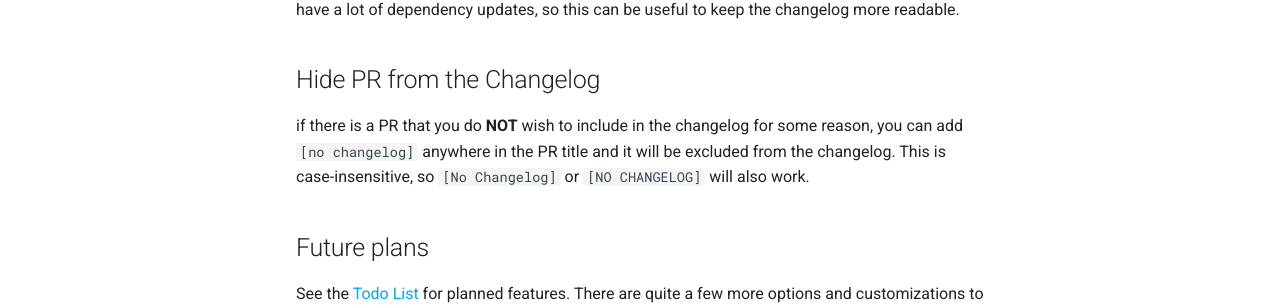
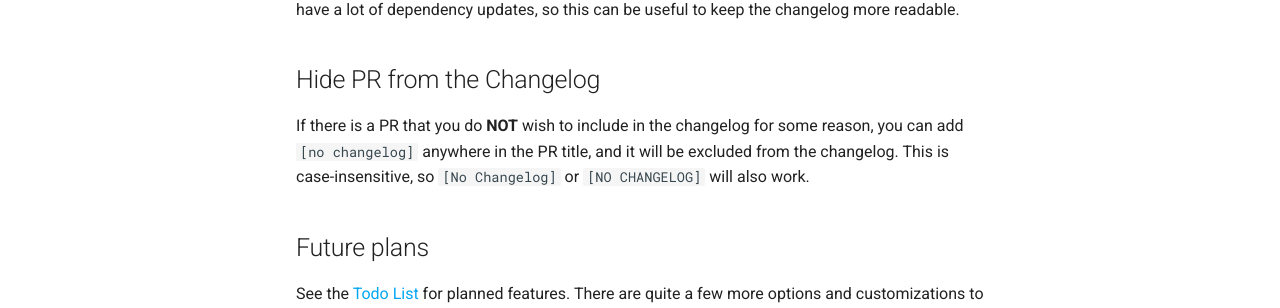
Before and after one commit to seapagan/github-changelog-md, an MkDocs documentation site: the page built from docs/usage.md, in a window 1280 px wide and 900 px high, scrolled down 1241 px. Shown: the part 387-695 px from the top of the window. Built offline with MkDocs 1.6.1 and Material for MkDocs 9.7.7, drawn with Linux system fonts in a browser that asks for light colours; comment, search, counter and statistics services are not loaded.

Commit message:
docs: fix bad caps in last commit
Signed-off-by: Grant Ramsay <seapagan@gmail.com>

```diff
--- a/docs/usage.md
+++ b/docs/usage.md
@@ -79,8 +79,8 @@ to keep the changelog more readable.
 
 ## Hide PR from the Changelog
 
-if there is a PR that you do **NOT** wish to include in the changelog for some
-reason, you can add `[no changelog]` anywhere in the PR title and it will be
+If there is a PR that you do **NOT** wish to include in the changelog for some
+reason, you can add `[no changelog]` anywhere in the PR title, and it will be
 excluded from the changelog. This is case-insensitive, so `[No Changelog]` or
 `[NO CHANGELOG]` will also work.
 
```
